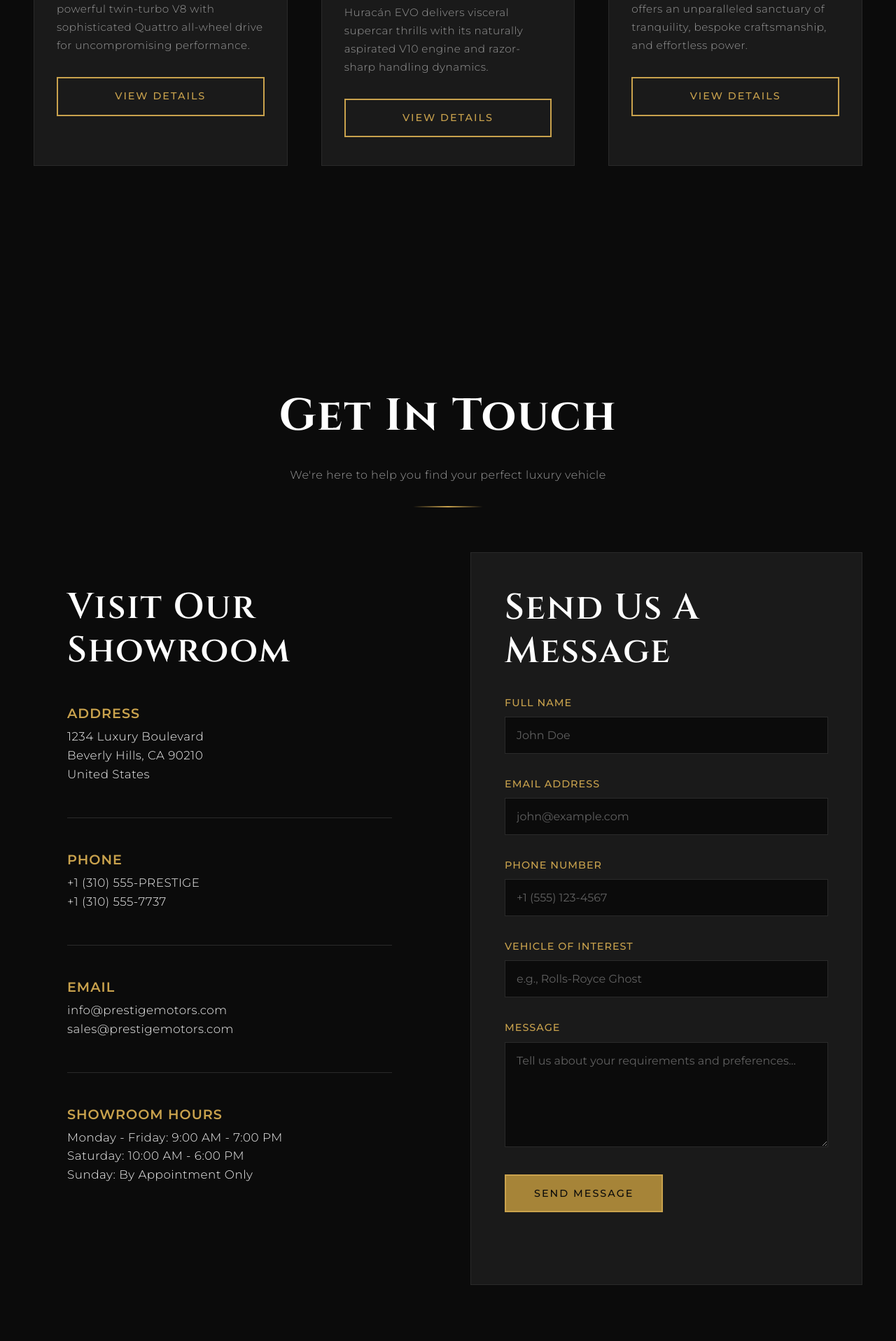
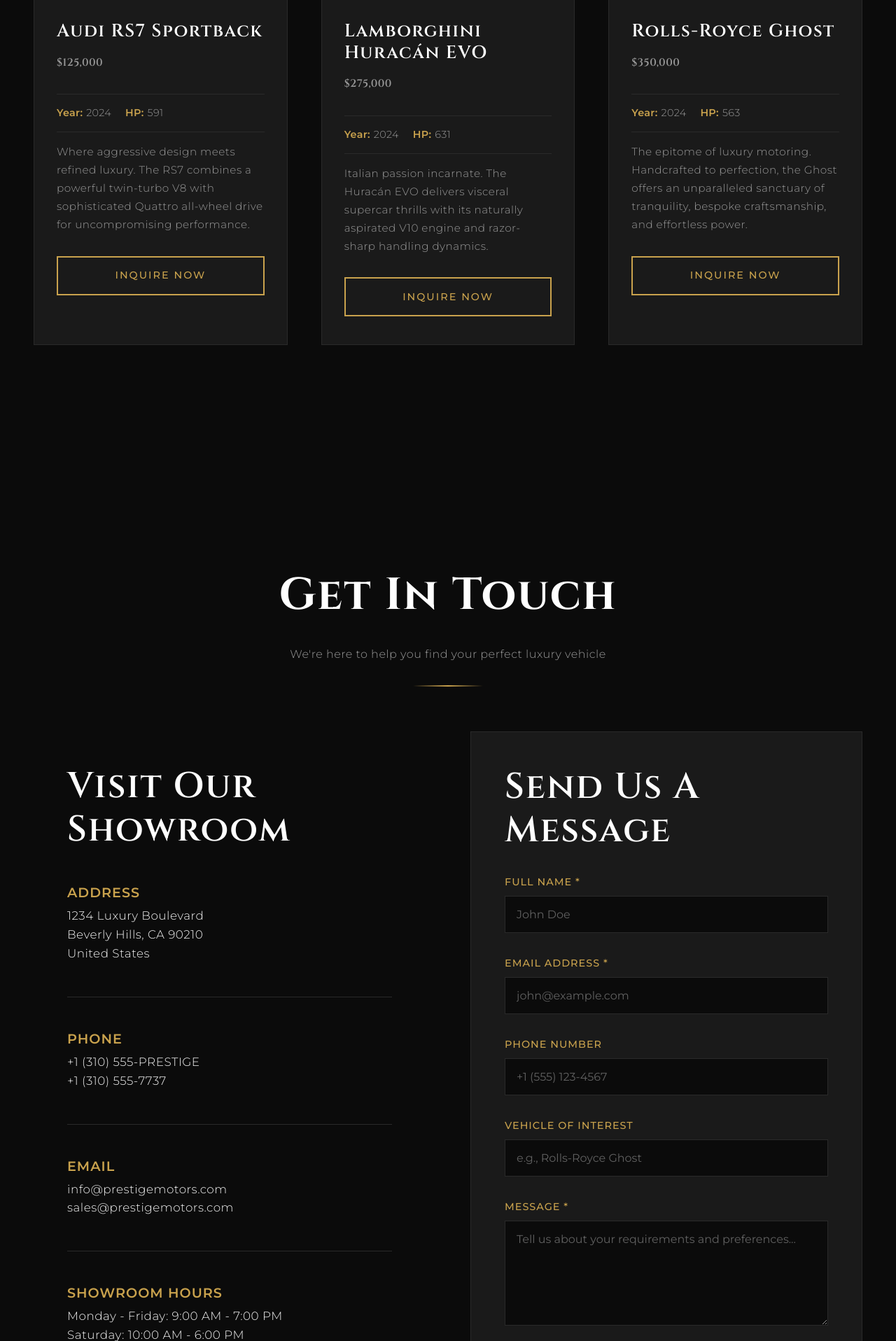
Before and after one commit to Dinmukhamad/FrontendProject, a Flask app: page / in a window 1280 px wide. Shown: the part 3143-5059 px from the top of the page at 70% size. Run offline with Flask 3, Linux system fonts and the light colour scheme; a user stored in the database is signed in.

Commit message:
Refactor index.html for dynamic content and favorites
Updated index.html to use Jinja2 templating for URLs and added dynamic car listing with favorite toggle functionality.

```diff
--- a/templates/index.html
+++ b/templates/index.html
@@ -5,7 +5,8 @@
   <meta name="viewport" content="width=device-width, initial-scale=1.0">
   <meta name="description" content="Premium luxury car dealership offering the finest selection of high-end vehicles including BMW, Mercedes-Benz, Porsche, Audi, Lamborghini, and Rolls-Royce">
   <title>PRESTIGE MOTORS - Luxury Car Dealership</title>
-  <link rel="stylesheet" href="css/style.css">
+  <link rel="stylesheet" href="{{ url_for('static', filename='css/style.css') }}">
+  <link rel="stylesheet" href="{{ url_for('static', filename='css/auth.css') }}">
 </head>
 <body>
   <!-- HEADER & NAVIGATION -->
@@ -16,9 +17,33 @@
         <li><a href="#home" class="active">Home</a></li>
         <li><a href="#cars">Cars</a></li>
         <li><a href="#contact">Contact</a></li>
+        {% if current_user.is_authenticated %}
+          <li><a href="{{ url_for('profile') }}">Profile</a></li>
+          {% if current_user.is_admin %}
+            <li><a href="{{ url_for('admin_dashboard') }}">Admin</a></li>
+          {% endif %}
+          <li><a href="{{ url_for('logout') }}">Logout</a></li>
+        {% else %}
+          <li><a href="{{ url_for('login') }}">Login</a></li>
+          <li><a href="{{ url_for('register') }}">Register</a></li>
+        {% endif %}
       </ul>
     </nav>
   </header>
+
+  <!-- Flash Messages -->
+  {% with messages = get_flashed_messages(with_categories=true) %}
+    {% if messages %}
+      <div class="flash-messages">
+        {% for category, message in messages %}
+          <div class="flash-message flash-{{ category }}">
+            {{ message }}
+            <button class="close-flash" onclick="this.parentElement.remove()">×</button>
+          </div>
+        {% endfor %}
+      </div>
+    {% endif %}
+  {% endwith %}
 
   <!-- MAIN CONTENT -->
   <main>
@@ -52,67 +77,27 @@
 
         <!-- CAR GRID -->
         <div class="cars-grid">
+          {% for car in cars %}
+          <article class="car-card">
+            {% if current_user.is_authenticated %}
+            <button class="favorite-btn" onclick="toggleFavorite({{ car.id }})">
+              <span class="heart-icon">♡</span>
+            </button>
+            {% endif %}
 
-          <!-- Car Card 1: BMW M5 Competition -->
-          <article class="car-card">
-            <img src="https://images.unsplash.com/photo-1555215695-3004980ad54e?w=800&h=600&fit=crop" alt="BMW M5 Competition - Luxury Sports Sedan" class="car-image">
+            <img src="{{ car.image_url }}" alt="{{ car.name }}" class="car-image">
             <div class="car-content">
-              <h3>BMW M5 Competition</h3>
-              <p>The ultimate expression of performance luxury. With 625 horsepower and cutting-edge technology, this sedan redefines the boundaries of speed and sophistication.</p>
-              <a href="#contact" class="btn">View Details</a>
+              <h3>{{ car.name }}</h3>
+              <p class="car-price">{{ car.price|currency }}</p>
+              <div class="car-specs">
+                <span><strong>Year:</strong> {{ car.year }}</span>
+                <span><strong>HP:</strong> {{ car.horsepower }}</span>
+              </div>
+              <p>{{ car.description }}</p>
+              <a href="#contact" class="btn" onclick="setVehicleInterest('{{ car.name }}')">Inquire Now</a>
             </div>
           </article>
-
-          <!-- Car Card 2: Mercedes-Benz S-Class -->
-          <article class="car-card">
-            <img src="https://images.unsplash.com/photo-1618843479313-40f8afb4b4d8?w=800&h=600&fit=crop" alt="Mercedes-Benz S-Class - Flagship Luxury Sedan" class="car-image">
-            <div class="car-content">
-              <h3>Mercedes-Benz S-Class</h3>
-              <p>The pinnacle of automotive luxury and innovation. Experience unparalleled comfort, advanced technology, and timeless elegance in every journey.</p>
-              <a href="#contact" class="btn">View Details</a>
-            </div>
-          </article>
-
-          <!-- Car Card 3: Porsche 911 Turbo S -->
-          <article class="car-card">
-            <img src="https://images.unsplash.com/photo-1503376780353-7e6692767b70?w=800&h=600&fit=crop" alt="Porsche 911 Turbo S - Iconic Sports Car" class="car-image">
-            <div class="car-content">
-              <h3>Porsche 911 Turbo S</h3>
-              <p>An icon perfected through generations. This masterpiece delivers breathtaking performance with 640 horsepower while maintaining the legendary 911 silhouette.</p>
-              <a href="#contact" class="btn">View Details</a>
-            </div>
-          </article>
-
-          <!-- Car Card 4: Audi RS7 -->
-          <article class="car-card">
-            <img src="https://images.unsplash.com/photo-1606664515524-ed2f786a0bd6?w=800&h=600&fit=crop" alt="Audi RS7 - Performance Sportback" class="car-image">
-            <div class="car-content">
-              <h3>Audi RS7 Sportback</h3>
-              <p>Where aggressive design meets refined luxury. The RS7 combines a powerful twin-turbo V8 with sophisticated Quattro all-wheel drive for uncompromising performance.</p>
-              <a href="#contact" class="btn">View Details</a>
-            </div>
-          </article>
-
-          <!-- Car Card 5: Lamborghini Huracán EVO -->
-          <article class="car-card">
-            <img src="https://images.unsplash.com/photo-1544636331-e26879cd4d9b?w=800&h=600&fit=crop" alt="Lamborghini Huracán EVO - Italian Supercar" class="car-image">
-            <div class="car-content">
-              <h3>Lamborghini Huracán EVO</h3>
-              <p>Italian passion incarnate. The Huracán EVO delivers visceral supercar thrills with its naturally aspirated V10 engine and razor-sharp handling dynamics.</p>
-              <a href="#contact" class="btn">View Details</a>
-            </div>
-          </article>
-
-          <!-- Car Card 6: Rolls-Royce Ghost -->
-          <article class="car-card">
-            <img src="https://images.unsplash.com/photo-1563720360172-67b8f3dce741?w=800&h=600&fit=crop" alt="Rolls-Royce Ghost - Ultra-Luxury Sedan" class="car-image">
-            <div class="car-content">
-              <h3>Rolls-Royce Ghost</h3>
-              <p>The epitome of luxury motoring. Handcrafted to perfection, the Ghost offers an unparalleled sanctuary of tranquility, bespoke craftsmanship, and effortless power.</p>
-              <a href="#contact" class="btn">View Details</a>
-            </div>
-          </article>
-
+          {% endfor %}
         </div>
       </div>
     </section>
@@ -162,15 +147,15 @@
           <!-- CONTACT FORM -->
           <div class="contact-form-wrapper">
             <h2>Send Us A Message</h2>
-            <form class="contact-form" action="#" method="post">
+            <form class="contact-form" action="{{ url_for('submit_contact') }}" method="POST">
 
               <div class="form-group">
-                <label for="name">Full Name</label>
+                <label for="name">Full Name *</label>
                 <input type="text" id="name" name="name" placeholder="John Doe" required>
               </div>
 
               <div class="form-group">
-                <label for="email">Email Address</label>
+                <label for="email">Email Address *</label>
                 <input type="email" id="email" name="email" placeholder="john@example.com" required>
               </div>
 
@@ -185,7 +170,7 @@
               </div>
 
               <div class="form-group">
-                <label for="message">Message</label>
+                <label for="message">Message *</label>
                 <textarea id="message" name="message" placeholder="Tell us about your requirements and preferences..." required></textarea>
               </div>
 
@@ -202,6 +187,69 @@
   <footer>
     <p>&copy; 2026 <span class="gold-text">Prestige Motors</span>. All Rights Reserved.</p>
   </footer>
-  <script src="./js/script.js"></script>
+
+  <script src="{{ url_for('static', filename='js/script.js') }}"></script>
+  <script>
+    // Favorite toggle function
+    function toggleFavorite(carId) {
+      fetch(`/api/favorite/toggle/${carId}`, {
+        method: 'POST',
+        headers: {
+          'Content-Type': 'application/json'
+        }
+      })
+      .then(response => response.json())
+      .then(data => {
+        const btn = event.target.closest('.favorite-btn');
+        const heart = btn.querySelector('.heart-icon');
+
+        if (data.status === 'added') {
+          heart.textContent = '♥';
+          heart.style.color = '#c9a24d';
+          showNotification('Added to favorites!', 'success');
+        } else {
+          heart.textContent = '♡';
+          heart.style.color = '#c9a24d';
+          showNotification('Removed from favorites', 'info');
+        }
+      })
+      .catch(error => {
+        console.error('Error:', error);
+        showNotification('Please login to add favorites', 'error');
+      });
+    }
+
+    // Pre-fill vehicle interest
+    function setVehicleInterest(carName) {
+      setTimeout(() => {
+        const interestField = document.getElementById('interest');
+        if (interestField) {
+          interestField.value = carName;
+        }
+      }, 500);
+    }
+
+    // Notification function
+    function showNotification(message, type = 'info') {
+      const notification = document.createElement('div');
+      notification.className = `notification notification-${type}`;
+      notification.textContent = message;
+
+      document.body.appendChild(notification);
+
+      setTimeout(() => {
+        notification.classList.add('show');
+      }, 100);
+
+      setTimeout(() => {
+        notification.classList.remove('show');
+        setTimeout(() => {
+          if (notification.parentElement) {
+            document.body.removeChild(notification);
+          }
+        }, 300);
+      }, 3000);
+    }
+  </script>
 </body>
 </html>
```
